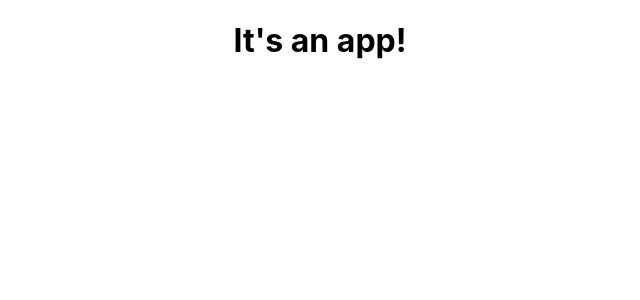
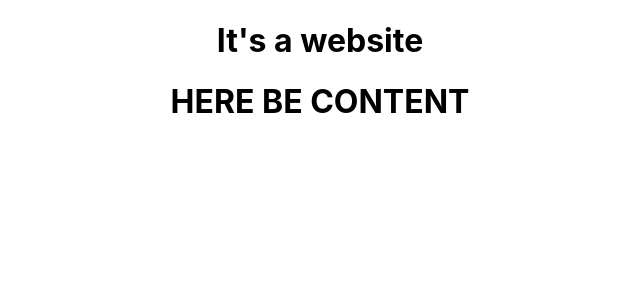
Before and after one commit to Wkoslik/mern-auth-client, a React (Create React App) app: page /auth in a window 1280 px wide. Shown: the top 300 px of the page, without its empty margins (320-960 px from the left). Built offline with nearby package versions, Linux system fonts and the light colour scheme.

Commit message:
additional components stubbed

```diff
--- a/public/index.html
+++ b/public/index.html
@@ -7,7 +7,7 @@
     <meta name="theme-color" content="#000000" />
     <meta
       name="description"
-      content="Web site created using create-react-app"
+      content="MERN Auth Client Boilerplate"
     />
     <link rel="apple-touch-icon" href="%PUBLIC_URL%/logo192.png" />
     <!--
@@ -24,7 +24,7 @@
       work correctly both with client-side routing and a non-root public URL.
       Learn how to configure a non-root public URL by running `npm run build`.
     -->
-    <title>React App</title>
+    <title>MERN Auth Client</title>
   </head>
   <body>
     <noscript>You need to enable JavaScript to run this app.</noscript>
--- a/src/App.js
+++ b/src/App.js
@@ -1,10 +1,14 @@
 import logo from './logo.svg';
 import './App.css';
+import Content from './components/Content'
+import Header from './components/partials/Header'
+
 
 function App() {
   return (
     <div className="App">
-      <h1>It's an app!</h1>
+      <Header />
+      <Content />
     </div>
   );
 }
--- /dev/null
+++ b/src/components/Content.js
@@ -0,0 +1,9 @@
+const Content = (props) => {
+    return (
+        <main>
+            <h1>HERE BE CONTENT</h1>
+        </main>
+    )
+}
+
+export default Content
```
